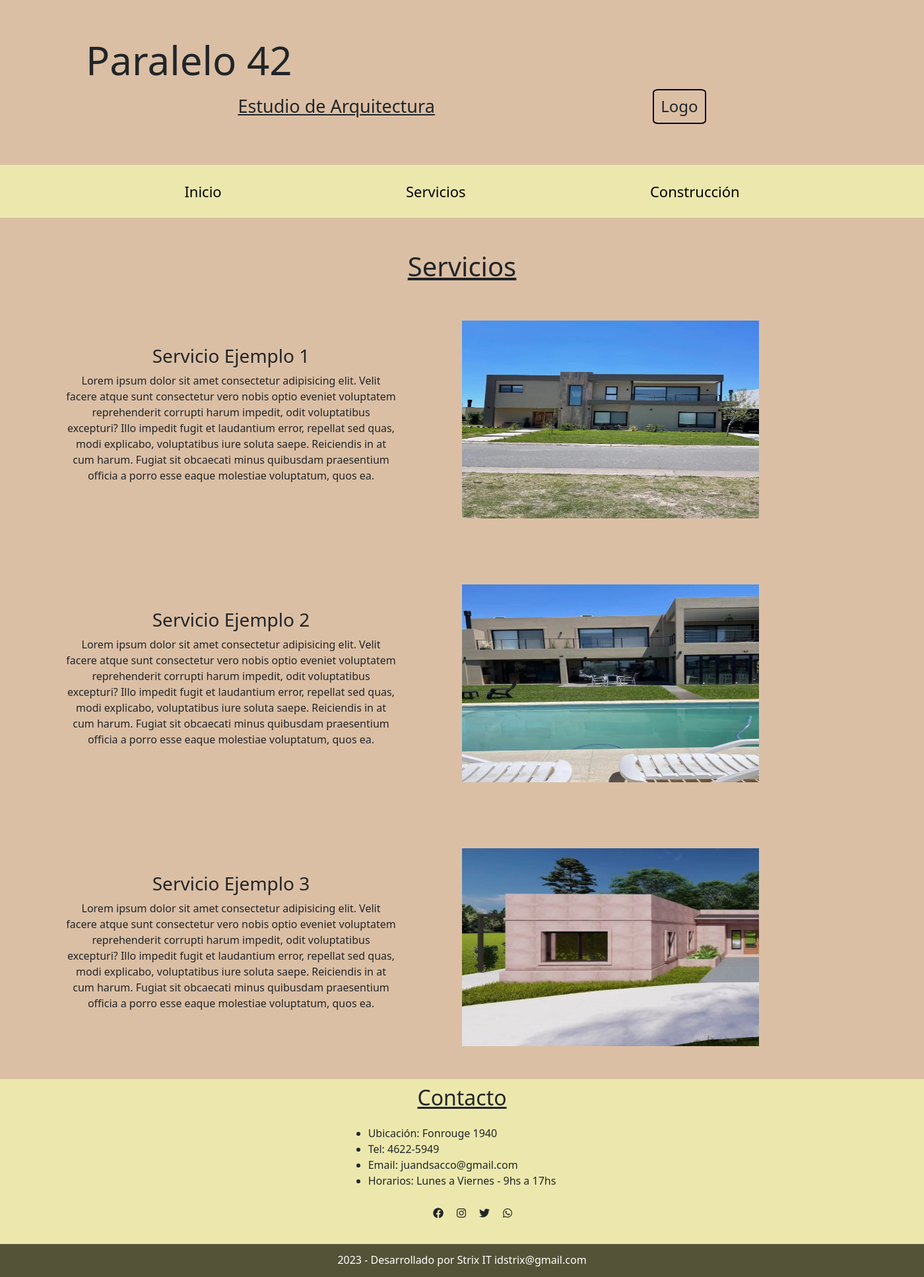
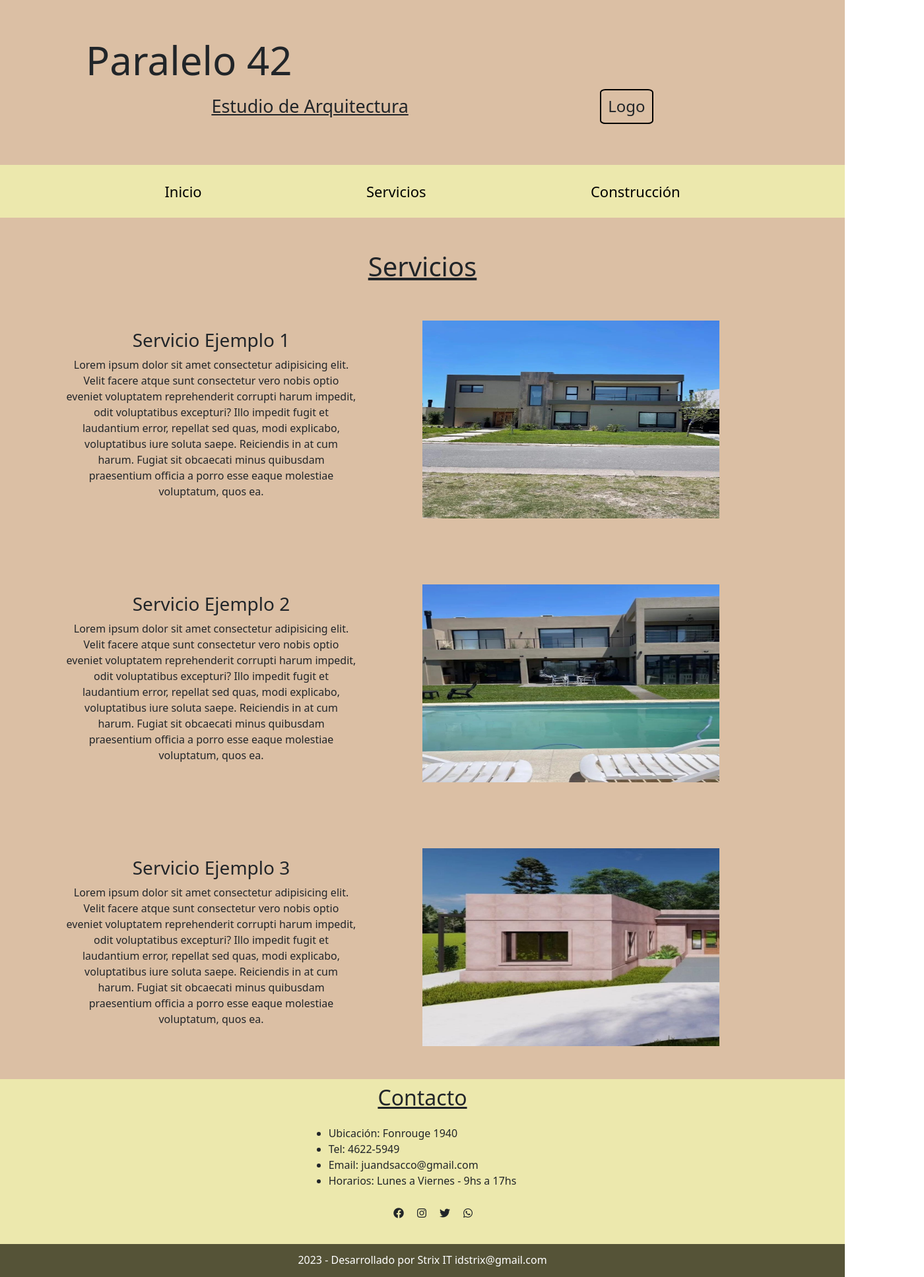
Before and after one commit to JuanDSacco/Paralelo42, a React (Vite) app: page /servicios in a window 1280 px wide. Shown: the whole page at 66% size, 1400 px wide, since content can reach past the window. Built offline with nearby package versions, Linux system fonts and the light colour scheme.

Commit message:
modifico width gral de 1400px a auto

```diff
--- a/src/Styles/styles.scss
+++ b/src/Styles/styles.scss
@@ -14,7 +14,7 @@ $colorSecundario: rgb(236, 232, 173);
 // Header
 
 .divHeaderContainer{
-    width: 1400px;
+    width: auto;
     height: 250px;
     background-color: $colorPrincipal;
 
@@ -53,7 +53,7 @@ $colorSecundario: rgb(236, 232, 173);
 /* NavBar */
 
 .divNavBar{
-    width: 1400px;
+    width: auto;
 }
 
 .ulNavBar{
@@ -85,7 +85,7 @@ $colorSecundario: rgb(236, 232, 173);
 /* Index */
 
 .divIndexContainer{
-    width: 1400px;
+    width: auto;
     height: 1050px;
     display: flex;
     flex-direction: column;
@@ -149,7 +149,7 @@ $colorSecundario: rgb(236, 232, 173);
     flex-direction: column;
     justify-content: center;
     align-items: center;
-    width: 1400px;
+    width: auto;
     height: 250px;
     margin: 0;
 
@@ -180,7 +180,7 @@ $colorSecundario: rgb(236, 232, 173);
 }
 
 .divCopyright{
-    width: 1400px;
+    width: auto;
     display: flex;
     justify-content: center;
     align-items: center;
@@ -198,7 +198,7 @@ $colorSecundario: rgb(236, 232, 173);
 /* Construcción */
 
 .divConstContainer{
-    width: 1400px;
+    width: auto;
 }
 
 .divH1Const{
@@ -244,7 +244,7 @@ $colorSecundario: rgb(236, 232, 173);
 /* Servicios */
 
 .divServiciosContainer{
-    width: 1400px;
+    width: auto;
     background-color: $colorPrincipal;
 
     .h2Servicios{
@@ -259,7 +259,7 @@ $colorSecundario: rgb(236, 232, 173);
     grid-template-columns: repeat(2,1fr);
     grid-template-rows: repeat(1,1fr);
     grid-template-areas: 'p img';
-    width: 1400px;
+    width: auto;
     height: 400px;
     background-color: $colorPrincipal;
 
```
